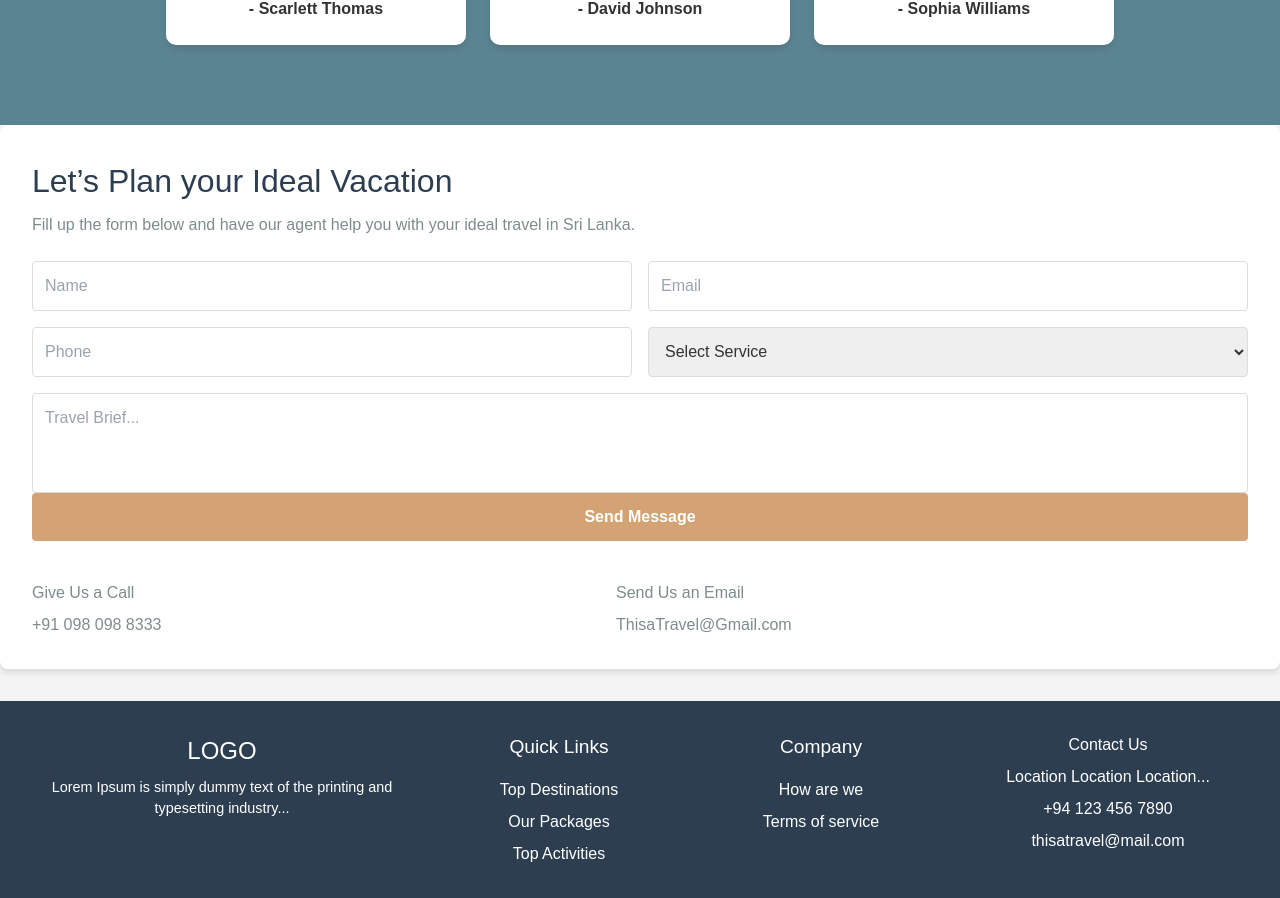
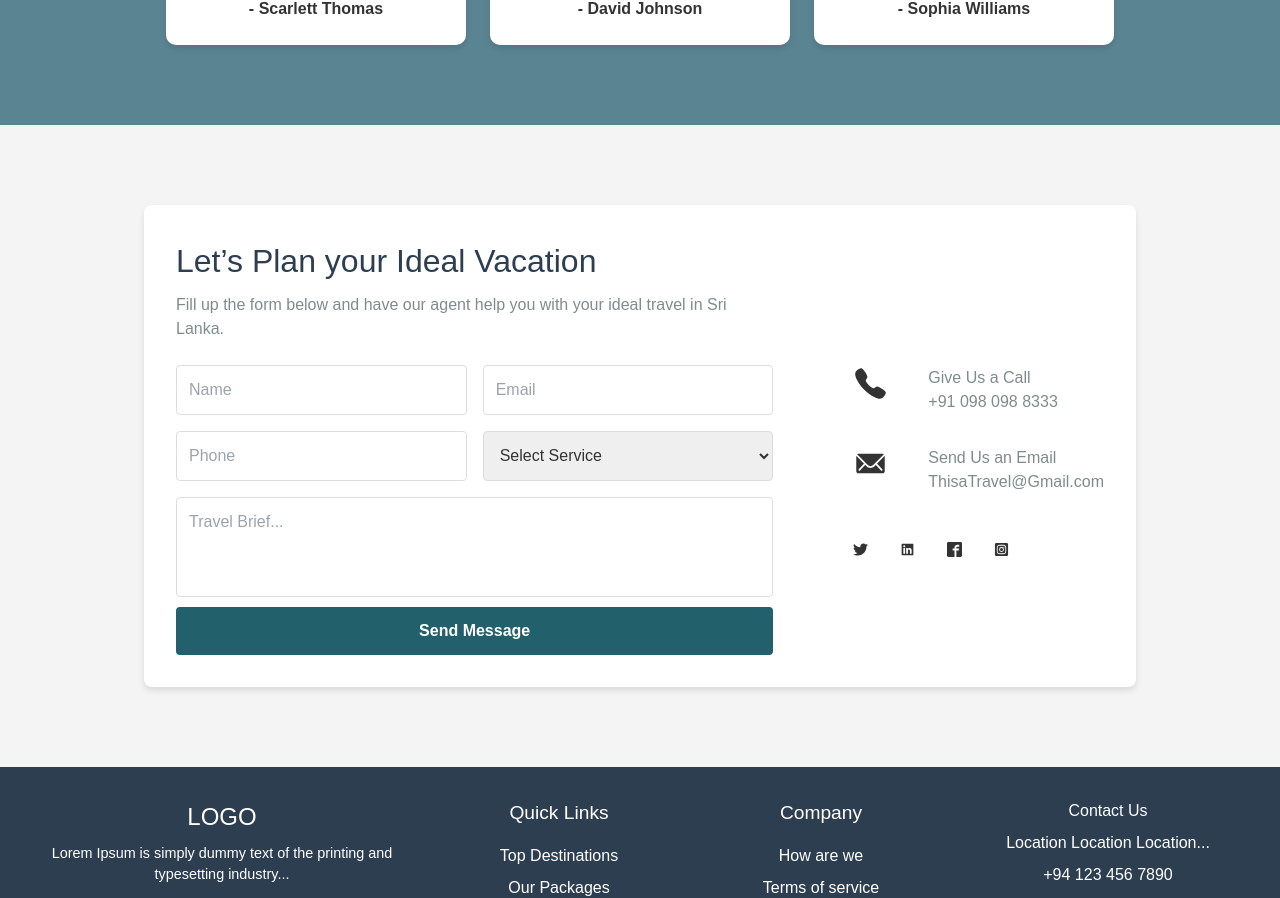
Before and after one commit to Tuddeepana/Travel_Web, a React (Vite) app: page / in a window 1280 px wide. Shown: the part 4959-5857 px from the top of the page. Built offline with nearby package versions, Linux system fonts and the light colour scheme.

Commit message:
update contact form section

```diff
--- a/package.json
+++ b/package.json
@@ -15,6 +15,7 @@
     "@mui/material": "^6.2.0",
     "react": "^18.3.1",
     "react-dom": "^18.3.1",
+    "react-icons": "^5.4.0",
     "react-slick": "^0.30.2",
     "slick-carousel": "^1.8.1"
   },
--- a/src/components/ContactFormSection.css
+++ b/src/components/ContactFormSection.css
@@ -6,7 +6,11 @@
     border-radius: 8px;
     box-shadow: 0 4px 6px rgba(0, 0, 0, 0.1);
     padding: 2rem;
-    margin-bottom: 2rem;
+    margin: 5rem 9rem;
+    display: flex;
+    gap: 5rem;
+    align-items: center;
+    justify-content: center;
   }
 
   .contact-form-section h1 {
@@ -48,30 +52,30 @@
   }
 
   .form-button {
-    background-color: #d4a373;
+    background-color: #22606b;
     color: white;
     border: none;
     cursor: pointer;
     transition: background-color 0.3s ease;
+    margin-top: 10px;
   }
 
   .form-button:hover {
-    background-color: #b27b4b;
+    background-color: #379aac;
   }
 
   .contact-details {
     margin-top: 2rem;
     display: flex;
-    flex-wrap: wrap;
+    flex-direction: column;
     gap: 2rem;
   }
 
   .contact-item {
     flex: 1;
     display: flex;
-    flex-direction: column;
     align-items: flex-start;
-    gap: 0.5rem;
+    gap: 2.5rem;
   }
 
   .contact-item p {
@@ -80,7 +84,7 @@
 
   .social-icons {
     display: flex;
-    gap: 1rem;
+    gap: 2rem;
     margin-top: 1rem;
   }
 
--- a/src/components/ContactFormSection.jsx
+++ b/src/components/ContactFormSection.jsx
@@ -1,9 +1,16 @@
+import { IoCall } from "react-icons/io5";
+import { IoIosMail } from "react-icons/io";
+import { FaTwitter } from "react-icons/fa";
+import { AiFillLinkedin } from "react-icons/ai";
+import { ImFacebook2 } from "react-icons/im";
+import { FaInstagramSquare } from "react-icons/fa";
 
 import "./ContactFormSection.css";
 
 const ContactFormSection = () => {
     return (
       <div className="contact-form-section">
+        <div className="left-sub-container">
           <h1>Let’s Plan your Ideal Vacation</h1>
           <p>Fill up the form below and have our agent help you with your ideal travel in Sri Lanka.</p>
 
@@ -27,25 +34,46 @@ const ContactFormSection = () => {
             ></textarea>
             <button type="submit" className="form-button">Send Message</button>
           </form>
+        </div>
 
         <div className="contact-details">
-          <div className="contact-item">
-            <i className="icon-phone"></i>
+          <div className="contact-item ">
+            <div className="  border rounded-md border-teal-700  ">
+            <IoCall size={35} className="items-center m-2  "/>
+            </div>
+            <div>
             <p>Give Us a Call</p>
             <p>+91 098 098 8333</p>
             </div>
-          <div className="contact-item">
-            <i className="icon-email"></i>
+          </div>
+
+          <div className="contact-item ">
+            <div className="  border rounded-md border-teal-700  ">
+            <IoIosMail  size={35} className="items-center m-2  "/>
+            </div>
+            <div>
             <p>Send Us an Email</p>
             <p>ThisaTravel@Gmail.com</p>
             </div>
+          </div>
+
+
           <div className="social-icons">
-            <i className="icon-twitter"></i>
-            <i className="icon-linkedin"></i>
-            <i className="icon-instagram"></i>
-            <i className="icon-facebook"></i>
+            <div className="  border rounded-md border-teal-700  ">
+              <FaTwitter  size={15} className="items-center m-2  "/>
+            </div>
+            <div className="  border rounded-md border-teal-700  ">
+            <AiFillLinkedin  size={15} className="items-center m-2  "/>
+          </div>
+          <div className="  border rounded-md border-teal-700  ">
+            <ImFacebook2  size={15} className="items-center m-2  "/>
+          </div>
+          <div className="  border rounded-md border-teal-700  ">
+            <FaInstagramSquare  size={15} className="items-center m-2  "/>
           </div>
           </div>
+        </div>
+
       </div>
     );
   };
```
Also changed, not shown: 1 other file (tests, documents, lock files or other folders). Lines whose indentation alone changed are shown as unchanged.
